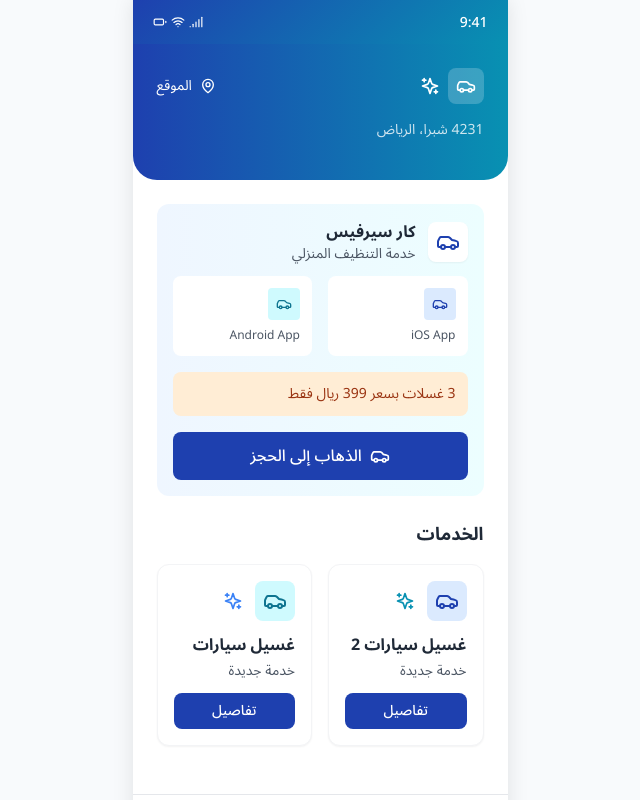
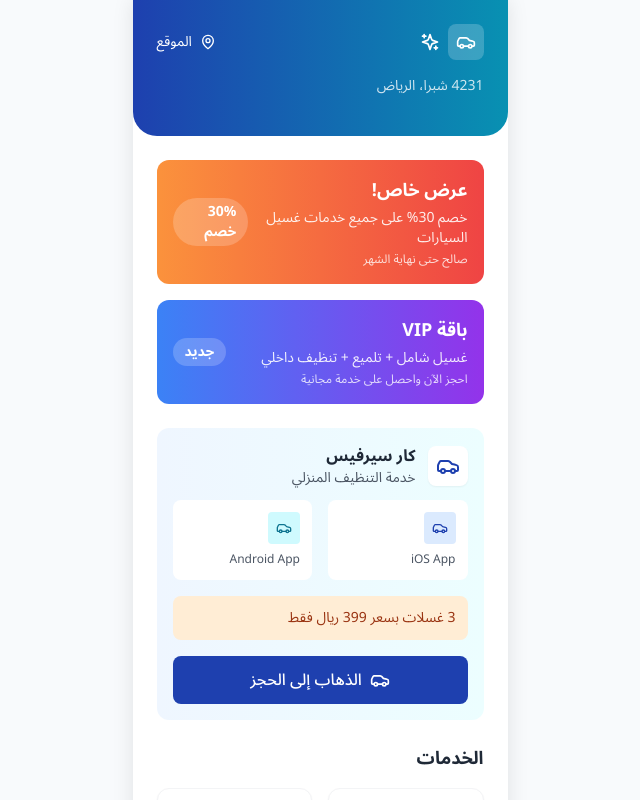
Before and after one commit to lonsieur-bit/prorpo, a React (Vite) app: page /home in a window 1280 px wide. Shown: the top 800 px of the page, without its empty margins (320-960 px from the left). Built offline with nearby package versions, Linux system fonts and the light colour scheme.

Commit message:
Remove status bar and add offers banner

```diff
--- a/src/components/AddressConfirmation.tsx
+++ b/src/components/AddressConfirmation.tsx
@@ -1,7 +1,6 @@
 import React, { useState } from 'react';
 import { useNavigate } from 'react-router-dom';
 import { ArrowRight, MapPin, Edit3, Navigation } from 'lucide-react';
-import StatusBar from './StatusBar';
 
 export default function AddressConfirmation() {
   const navigate = useNavigate();
@@ -57,7 +56,6 @@ export default function AddressConfirmation() {
 
   return (
     <div className="screen-container">
-      <StatusBar />
       <div className="flex flex-col h-full">
         <div className="flex items-center justify-between p-6 border-b border-gray-200">
           <button onClick={() => navigate('/datetime')}>
--- a/src/components/BookingDetails.tsx
+++ b/src/components/BookingDetails.tsx
@@ -1,7 +1,6 @@
 import React, { useState } from 'react';
 import { useNavigate } from 'react-router-dom';
 import { ArrowRight, MapPin, Plus, Navigation } from 'lucide-react';
-import StatusBar from './StatusBar';
 
 export default function BookingDetails() {
   const navigate = useNavigate();
@@ -58,7 +57,6 @@ export default function BookingDetails() {
 
   return (
     <div className="screen-container">
-      <StatusBar />
       <div className="flex flex-col h-full">
         <div className="flex items-center justify-between p-6 border-b border-gray-200">
           <button onClick={() => navigate('/home')}>
--- a/src/components/DateTimeSelection.tsx
+++ b/src/components/DateTimeSelection.tsx
@@ -1,7 +1,6 @@
 import React, { useState } from 'react';
 import { useNavigate } from 'react-router-dom';
 import { ArrowRight, ChevronLeft, ChevronRight } from 'lucide-react';
-import StatusBar from './StatusBar';
 
 export default function DateTimeSelection() {
   const navigate = useNavigate();
@@ -27,7 +26,6 @@ export default function DateTimeSelection() {
 
   return (
     <div className="screen-container">
-      <StatusBar />
       <div className="flex flex-col h-full">
         <div className="flex items-center justify-between p-6 border-b border-gray-200">
           <button onClick={() => navigate('/booking')}>
--- a/src/components/HomeScreen.tsx
+++ b/src/components/HomeScreen.tsx
@@ -1,7 +1,6 @@
 import React from 'react';
 import { useNavigate } from 'react-router-dom';
 import { MapPin, Car, Sparkles, Calendar, User } from 'lucide-react';
-import StatusBar from './StatusBar';
 import { useApp } from '../context/AppContext';
 
 export default function HomeScreen() {
@@ -10,7 +9,6 @@ export default function HomeScreen() {
 
   return (
     <div className="screen-container">
-      <StatusBar />
       <div className="flex flex-col h-full">
         <div className="bg-gradient-to-r from-primary-600 to-secondary-500 text-white p-6 rounded-b-3xl">
           <div className="flex items-center justify-between mb-4">
@@ -32,6 +30,38 @@ export default function HomeScreen() {
         </div>
 
         <div className="flex-1 p-6">
+          <div className="mb-6">
+            <div className="bg-gradient-to-r from-orange-400 to-red-500 rounded-xl p-4 text-white mb-4">
+              <div className="flex items-center justify-between">
+                <div>
+                  <h3 className="text-lg font-bold mb-1">عرض خاص!</h3>
+                  <p className="text-sm opacity-90">خصم 30% على جميع خدمات غسيل السيارات</p>
+                  <p className="text-xs opacity-80 mt-1">صالح حتى نهاية الشهر</p>
+                </div>
+                <div className="text-right">
+                  <div className="bg-white/20 px-3 py-1 rounded-full text-sm font-bold">
+                    30% خصم
+                  </div>
+                </div>
+              </div>
+            </div>
+
+            <div className="bg-gradient-to-r from-blue-500 to-purple-600 rounded-xl p-4 text-white">
+              <div className="flex items-center justify-between">
+                <div>
+                  <h3 className="text-lg font-bold mb-1">باقة VIP</h3>
+                  <p className="text-sm opacity-90">غسيل شامل + تلميع + تنظيف داخلي</p>
+                  <p className="text-xs opacity-80 mt-1">احجز الآن واحصل على خدمة مجانية</p>
+                </div>
+                <div className="text-right">
+                  <div className="bg-white/20 px-3 py-1 rounded-full text-sm font-bold">
+                    جديد
+                  </div>
+                </div>
+              </div>
+            </div>
+          </div>
+
           <div className="mb-6">
             <div className="bg-gradient-to-r from-primary-50 to-secondary-50 p-4 rounded-xl">
               <div className="flex items-center gap-3 mb-3">
--- a/src/components/LocationPermission.tsx
+++ b/src/components/LocationPermission.tsx
@@ -1,7 +1,6 @@
 import React from 'react';
 import { useNavigate } from 'react-router-dom';
 import { ArrowRight, Car, Sparkles, MapPin } from 'lucide-react';
-import StatusBar from './StatusBar';
 
 export default function LocationPermission() {
   const navigate = useNavigate();
@@ -16,7 +15,6 @@ export default function LocationPermission() {
 
   return (
     <div className="screen-container">
-      <StatusBar />
       <div className="flex flex-col h-full p-6">
         <div className="flex items-center justify-between mb-8 pt-4">
           <ArrowRight size={24} className="text-gray-600" />
--- a/src/components/OrderTracking.tsx
+++ b/src/components/OrderTracking.tsx
@@ -1,14 +1,12 @@
 import React from 'react';
 import { useNavigate } from 'react-router-dom';
 import { ArrowRight, MapPin, Clock, Car, CheckCircle, Star } from 'lucide-react';
-import StatusBar from './StatusBar';
 
 export default function OrderTracking() {
   const navigate = useNavigate();
 
   return (
     <div className="screen-container">
-      <StatusBar />
       <div className="flex flex-col h-full">
         <div className="flex items-center justify-between p-6 border-b border-gray-200">
           <button onClick={() => navigate('/home')}>
--- a/src/components/PaymentMethod.tsx
+++ b/src/components/PaymentMethod.tsx
@@ -1,7 +1,6 @@
 import React, { useState } from 'react';
 import { useNavigate } from 'react-router-dom';
 import { ArrowRight, CreditCard, Plus, CheckCircle2 } from 'lucide-react';
-import StatusBar from './StatusBar';
 
 export default function PaymentMethod() {
   const navigate = useNavigate();
@@ -18,7 +17,6 @@ export default function PaymentMethod() {
   if (showSuccess) {
     return (
       <div className="screen-container">
-        <StatusBar />
         <div className="flex flex-col items-center justify-center h-full p-6 text-center">
           <div className="bg-green-100 p-8 rounded-full mb-6">
             <CheckCircle2 size={64} className="text-green-600" />
@@ -42,7 +40,6 @@ export default function PaymentMethod() {
 
   return (
     <div className="screen-container">
-      <StatusBar />
       <div className="flex flex-col h-full">
         <div className="flex items-center justify-between p-6 border-b border-gray-200">
           <button onClick={() => navigate('/address')}>
--- a/src/components/PhoneVerification.tsx
+++ b/src/components/PhoneVerification.tsx
@@ -1,7 +1,6 @@
 import React, { useState } from 'react';
 import { useNavigate } from 'react-router-dom';
 import { ArrowRight, Car, Sparkles } from 'lucide-react';
-import StatusBar from './StatusBar';
 
 export default function PhoneVerification() {
   const navigate = useNavigate();
@@ -14,7 +13,6 @@ export default function PhoneVerification() {
 
   return (
     <div className="screen-container">
-      <StatusBar />
       <div className="flex flex-col h-full p-6">
         <div className="flex items-center justify-between mb-8 pt-4">
           <ArrowRight size={24} className="text-gray-600" />
--- a/src/components/PinVerification.tsx
+++ b/src/components/PinVerification.tsx
@@ -1,7 +1,6 @@
 import React, { useState } from 'react';
 import { useNavigate } from 'react-router-dom';
 import { ArrowRight, Car, Sparkles } from 'lucide-react';
-import StatusBar from './StatusBar';
 
 export default function PinVerification() {
   const navigate = useNavigate();
@@ -27,7 +26,6 @@ export default function PinVerification() {
 
   return (
     <div className="screen-container">
-      <StatusBar />
       <div className="flex flex-col h-full p-6">
         <div className="flex items-center justify-between mb-8 pt-4">
           <ArrowRight size={24} className="text-gray-600" />
--- a/src/components/SplashScreen.tsx
+++ b/src/components/SplashScreen.tsx
@@ -1,7 +1,6 @@
 import React, { useEffect } from 'react';
 import { useNavigate } from 'react-router-dom';
 import { Car, Sparkles } from 'lucide-react';
-import StatusBar from './StatusBar';
 
 export default function SplashScreen() {
   const navigate = useNavigate();
@@ -16,7 +15,6 @@ export default function SplashScreen() {
 
   return (
     <div className="screen-container">
-      <StatusBar />
       <div className="flex flex-col items-center justify-center h-full bg-gradient-to-br from-primary-50 to-secondary-50 p-8">
         <div className="relative mb-8">
           <div className="bg-gradient-to-r from-primary-600 to-secondary-500 p-6 rounded-3xl shadow-xl">
--- a/src/components/StatusBar.tsx
+++ /dev/null
@@ -1,15 +0,0 @@
-import React from 'react';
-import { Wifi, Battery, Signal } from 'lucide-react';
-
-export default function StatusBar() {
-  return (
-    <div className="status-bar">
-      <span className="font-medium">9:41</span>
-      <div className="flex items-center gap-1">
-        <Signal size={14} />
-        <Wifi size={14} />
-        <Battery size={14} />
-      </div>
-    </div>
-  );
-}
--- a/src/components/UserProfile.tsx
+++ b/src/components/UserProfile.tsx
@@ -1,7 +1,6 @@
 import React from 'react';
 import { useNavigate } from 'react-router-dom';
 import { ArrowRight, User, Phone, Mail, Settings, HelpCircle } from 'lucide-react';
-import StatusBar from './StatusBar';
 import { useApp } from '../context/AppContext';
 
 export default function UserProfile() {
@@ -17,7 +16,6 @@ export default function UserProfile() {
 
   return (
     <div className="screen-container">
-      <StatusBar />
       <div className="flex flex-col h-full">
         <div className="bg-gradient-to-r from-primary-600 to-secondary-500 text-white p-6">
           <button onClick={() => navigate('/home')} className="mb-4">
```
